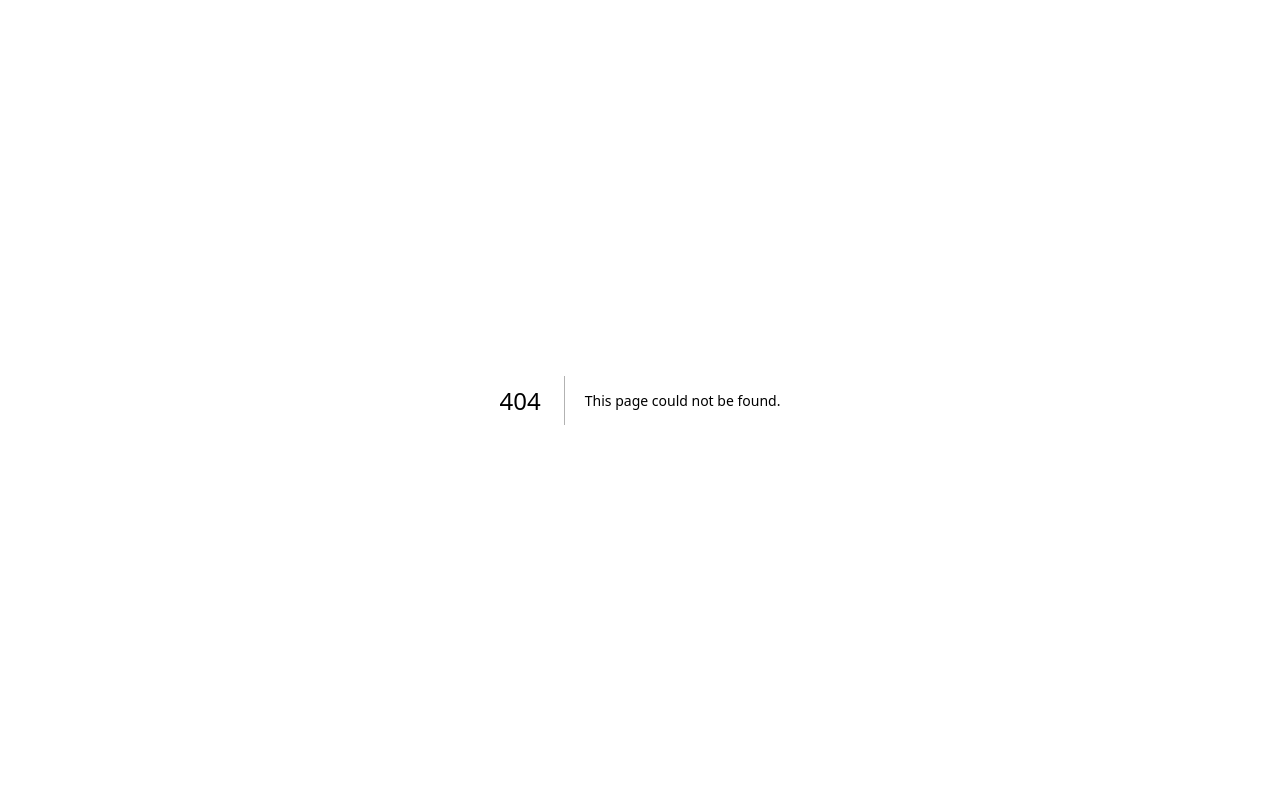
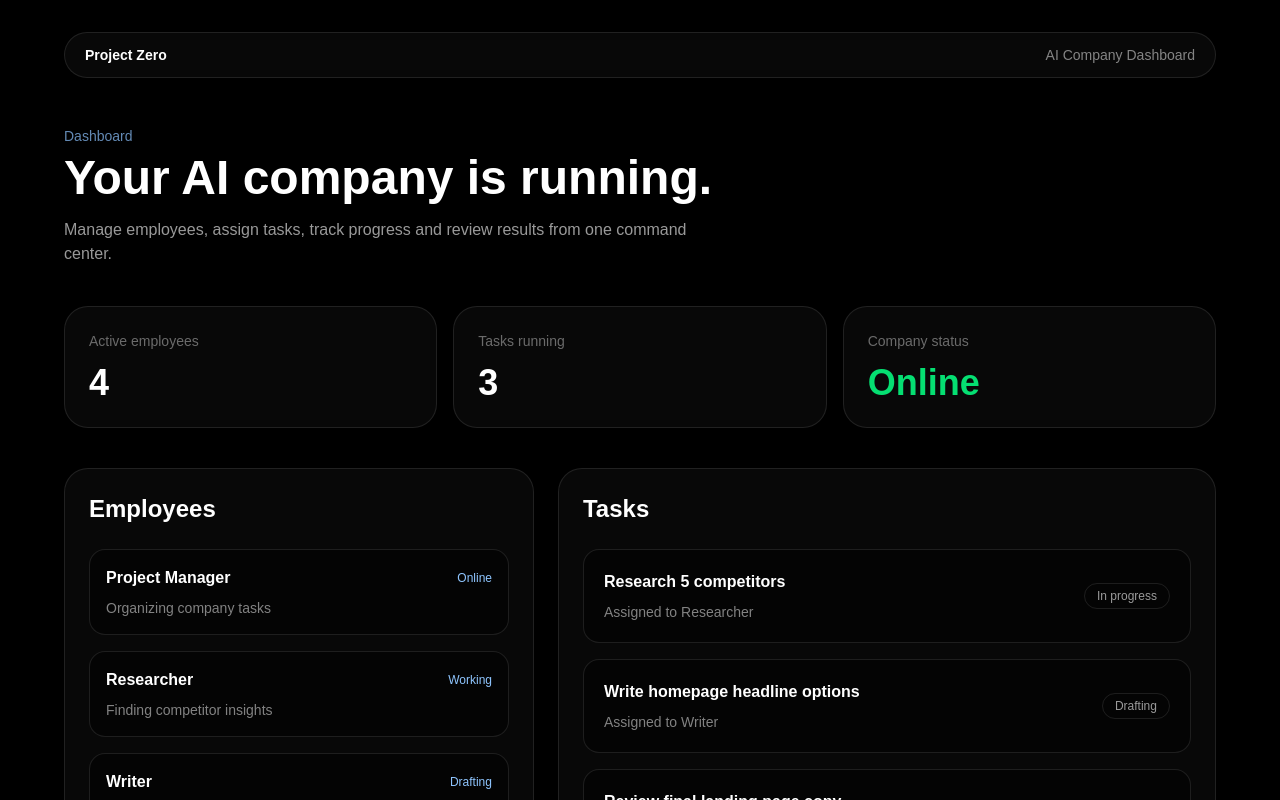
Before and after one commit to Finalexs/project-zero, a Next.js app in the folder app/: page /dashboard in a window 1280 px wide. Before the commit this address had no page. Shown: the top 800 px of the page. Built offline with nearby package versions, Linux system fonts and the light colour scheme.

Commit message:
Add dashboard page

```diff
--- /dev/null
+++ b/app/src/app/dashboard/page.tsx
@@ -0,0 +1,134 @@
+import Link from "next/link";
+const employees = [
+  {
+    name: "Project Manager",
+    status: "Online",
+    task: "Organizing company tasks",
+  },
+  {
+    name: "Researcher",
+    status: "Working",
+    task: "Finding competitor insights",
+  },
+  {
+    name: "Writer",
+    status: "Drafting",
+    task: "Creating landing page copy",
+  },
+  {
+    name: "QA",
+    status: "Waiting",
+    task: "Ready to review outputs",
+  },
+];
+
+const tasks = [
+  {
+    title: "Research 5 competitors",
+    employee: "Researcher",
+    status: "In progress",
+  },
+  {
+    title: "Write homepage headline options",
+    employee: "Writer",
+    status: "Drafting",
+  },
+  {
+    title: "Review final landing page copy",
+    employee: "QA",
+    status: "Waiting",
+  },
+];
+
+export default function DashboardPage() {
+  return (
+    <main className="min-h-screen bg-black px-6 py-8 text-white">
+      <div className="mx-auto max-w-6xl">
+        <nav className="flex items-center justify-between rounded-full border border-white/10 bg-white/[0.03] px-5 py-3 text-sm">
+          <Link href="/" className="font-semibold">
+  Project Zero
+</Link>
+
+          <div className="text-white/50">AI Company Dashboard</div>
+        </nav>
+
+        <section className="mt-12">
+          <p className="text-sm text-blue-300/70">Dashboard</p>
+          <h1 className="mt-2 text-5xl font-bold">
+            Your AI company is running.
+          </h1>
+          <p className="mt-4 max-w-2xl text-white/60">
+            Manage employees, assign tasks, track progress and review results
+            from one command center.
+          </p>
+        </section>
+
+        <section className="mt-10 grid gap-4 md:grid-cols-3">
+          <div className="rounded-3xl border border-white/10 bg-white/[0.03] p-6">
+            <p className="text-sm text-white/40">Active employees</p>
+            <p className="mt-3 text-4xl font-bold">4</p>
+          </div>
+
+          <div className="rounded-3xl border border-white/10 bg-white/[0.03] p-6">
+            <p className="text-sm text-white/40">Tasks running</p>
+            <p className="mt-3 text-4xl font-bold">3</p>
+          </div>
+
+          <div className="rounded-3xl border border-white/10 bg-white/[0.03] p-6">
+            <p className="text-sm text-white/40">Company status</p>
+            <p className="mt-3 text-4xl font-bold text-green-400">Online</p>
+          </div>
+        </section>
+
+        <section className="mt-10 grid gap-6 lg:grid-cols-[1fr_1.4fr]">
+          <div className="rounded-3xl border border-white/10 bg-white/[0.03] p-6">
+            <h2 className="text-2xl font-bold">Employees</h2>
+
+            <div className="mt-6 space-y-4">
+              {employees.map((employee) => (
+                <div
+                  key={employee.name}
+                  className="rounded-2xl border border-white/10 bg-black/40 p-4"
+                >
+                  <div className="flex items-center justify-between">
+                    <h3 className="font-semibold">{employee.name}</h3>
+                    <span className="text-xs text-blue-300">
+                      {employee.status}
+                    </span>
+                  </div>
+                  <p className="mt-2 text-sm text-white/50">{employee.task}</p>
+                </div>
+              ))}
+            </div>
+          </div>
+
+          <div className="rounded-3xl border border-white/10 bg-white/[0.03] p-6">
+            <h2 className="text-2xl font-bold">Tasks</h2>
+
+            <div className="mt-6 space-y-4">
+              {tasks.map((task) => (
+                <div
+                  key={task.title}
+                  className="rounded-2xl border border-white/10 bg-black/40 p-5"
+                >
+                  <div className="flex items-center justify-between gap-4">
+                    <div>
+                      <h3 className="font-semibold">{task.title}</h3>
+                      <p className="mt-2 text-sm text-white/50">
+                        Assigned to {task.employee}
+                      </p>
+                    </div>
+
+                    <span className="rounded-full border border-white/10 px-3 py-1 text-xs text-white/60">
+                      {task.status}
+                    </span>
+                  </div>
+                </div>
+              ))}
+            </div>
+          </div>
+        </section>
+      </div>
+    </main>
+  );
+}
```
